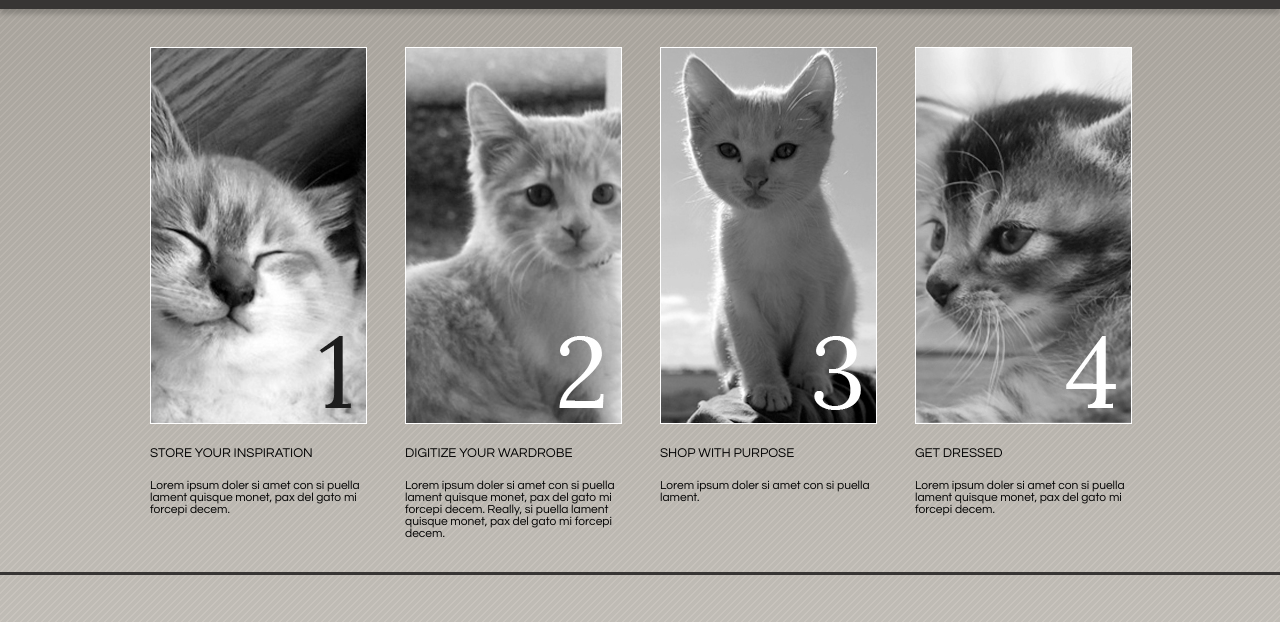
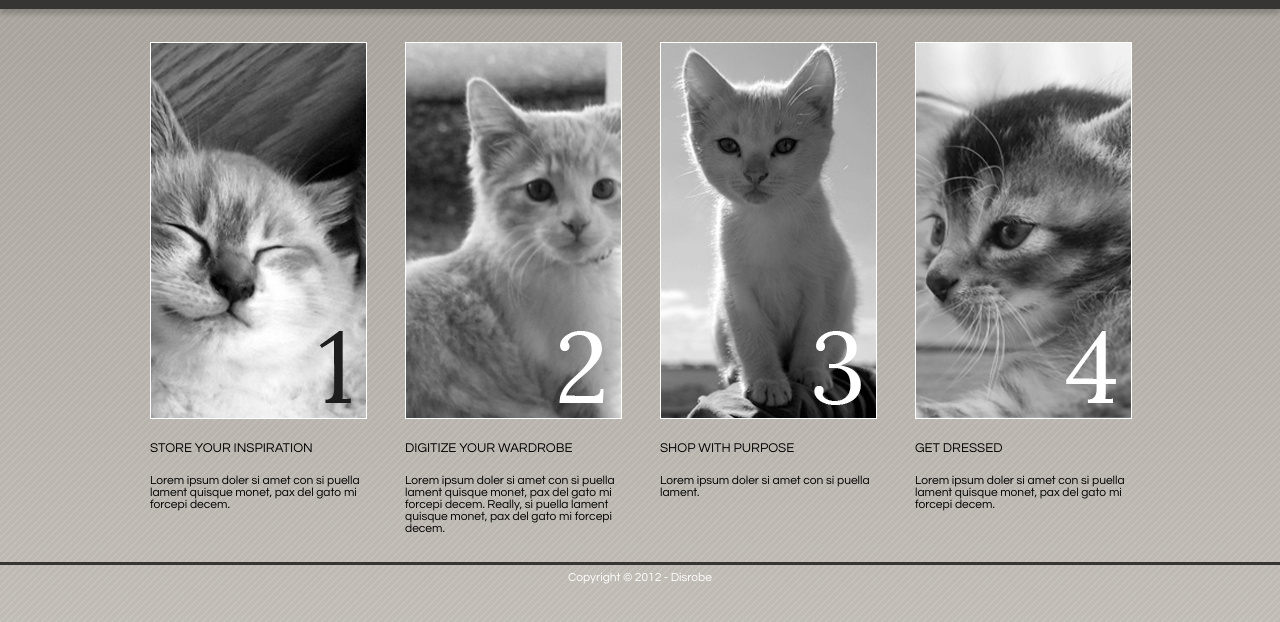
Before and after one commit to splinterbrain/disrobe, a plain HTML site: page index.html in a window 1280 px wide. Shown: the part 78-700 px from the top of the page. Drawn offline with nearby package versions, Linux system fonts and the light colour scheme.

Commit message:
Layout Reorganized, Footer Added

```diff
--- a/CSS/main.css
+++ b/CSS/main.css
@@ -46,12 +46,34 @@ h1{
 	z-index: 1;
 }
 
-#splashelements {
+.headerelements {
     z-index: 2;
     width:980px;
     margin-right:auto;
     margin-left:auto;
 }
+
+#panelelements {
+    z-index: 1;
+    height:525px;
+    width:980px;
+    margin-top:100px;
+    margin-right:auto;
+    margin-left:auto;
+}
+
+#footerelements {
+    z-index: 1;
+    height:25px;
+    width:980px;
+    margin-top:25px;
+    margin-right:auto;
+    margin-left:auto;
+    text-align:center;
+    color: #FFFFFF;
+
+}
+
 
 /*STATIC ELEMENTS*/
 
@@ -74,11 +96,11 @@ h1{
 #bottomstripe {
     position: absolute;
     height: 3px;
-    top:650px;
+    top:640px;
     box-shadow:none;
 }
 
-.logo {
+#logo {
 	text-align: center;
 	font-family: "Tenor Sans";
 	font-size: 2.8em;
@@ -86,7 +108,7 @@ h1{
 	top: .3em;
 	margin-bottom: .4em;
 }
-.logo > span {
+#logo > span {
 	display: inline-block;
 	width: 0.2em;
 }
@@ -114,9 +136,9 @@ h1{
 
 .splashcolumn{
     width:215px;
-    height:500px;
+    height:525px;
     float:left;
-    margin-top:125px;
+    margin-top:20px;
     margin-right:40px;
     /*border:1px solid #ffffff;*/
 }
--- a/index.html
+++ b/index.html
@@ -10,18 +10,23 @@
 </head>
 
 <body>
+
 	<div id="staticelements">
 		<div id="topstripe" class="ribbon"></div>
-		<p class="logo">
-			D<span></span>I<span></span>S<span></span>R<span></span>O<span></span>B<span></span>E
+		<p id="logo">
+		D<span></span>I<span></span>S<span></span>R<span></span>O<span></span>B<span></span>E
 		</p>
 		<div id="navstripe" class="ribbon"></div>
 		<div id="bottomstripe" class="ribbon"></div>
 	</div>
 
-	<div id="splashelements">
+	<div class="headerelements">
 		<div id="signup">
-			<p id="signuptext">sign up / sign in</p></div>
+		<p id="signuptext">sign up / sign in</p>
+		</div>
+	</div>
+
+	<div id="panelelements">
 
 		<div class="splashcolumn">
 			<img class="splashad" src="images/splashad1.jpg" />
@@ -53,6 +58,9 @@
 
 	</div>
 
+	<div id="footerelements">
+		<p>Copyright &copy 2012 - Disrobe</p>
+	</div>
 
 </body>
 </html>
```
